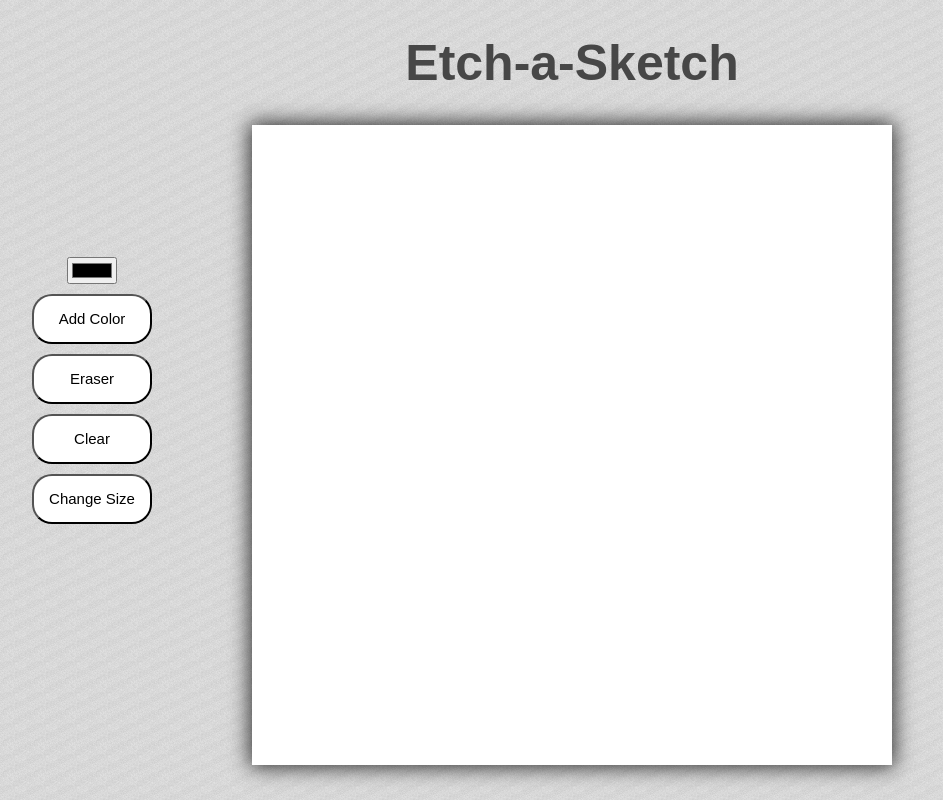
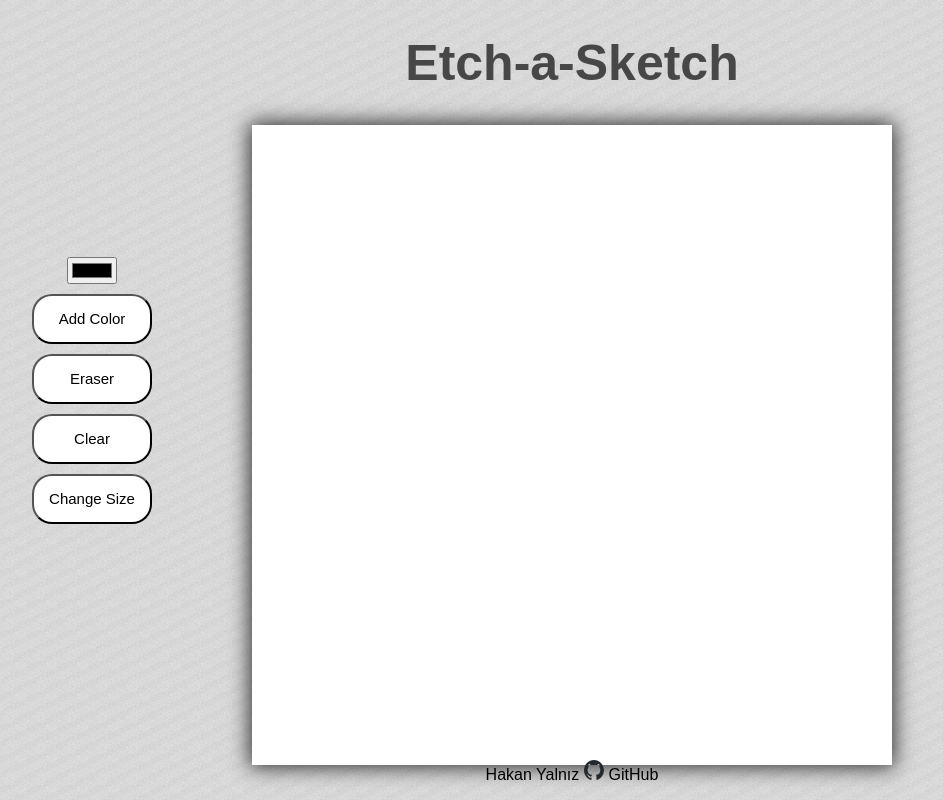
Before and after one commit to hakanyalniz/Etch-a-Sketch, a plain HTML site: page index.html in a window 1280 px wide. Shown: the whole page, without its empty margins (68-1011 px from the left). Drawn offline with Linux system fonts and the light colour scheme; a web font is replaced by a local one.

Commit message:
Added footer with name and github link

```diff
--- a/index.html
+++ b/index.html
@@ -46,6 +46,11 @@
     </div>
 
 
+    <div class="footer">
+        <p>Hakan Yalnız <img src="./images/github-mark.svg" alt="GitHub logo" /><a
+                href="https://github.com/hakanyalniz"> GitHub</a>
+        </p>
+    </div>
 
     <script type="text/javascript" src="./scripts/script.js"></script>
 </body>
--- a/styles/style.css
+++ b/styles/style.css
@@ -97,3 +97,22 @@ Changes the size of the individual divs.
   height: 50px;
   width: 50px;
 }
+
+.footer {
+  position: fixed;
+  display: flex;
+  justify-content: center;
+
+  left: 0;
+  bottom: 0;
+  width: 100%;
+}
+
+.footer img {
+  height: 20px;
+}
+
+.footer a {
+  text-decoration: none;
+  color: inherit;
+}
```
Also changed, not shown: images/github-mark.svg (added).
